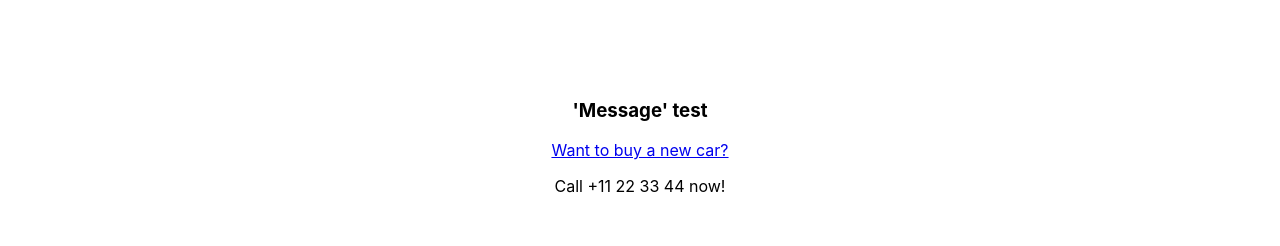
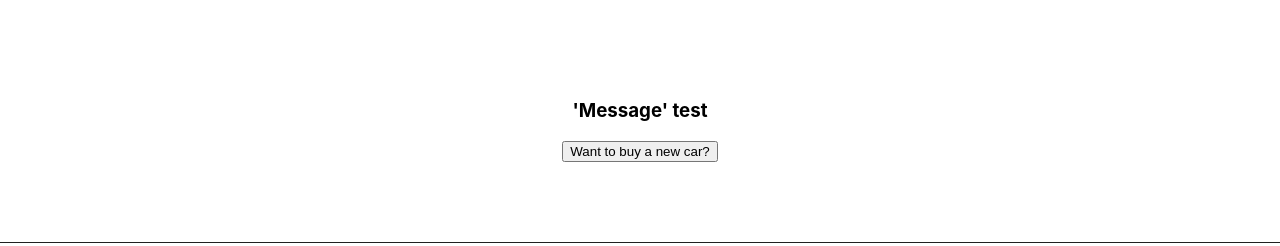
Before and after one commit to DamiMedrano/minutentag-react-challenge, a React (Create React App) app: page / in a window 1280 px wide. Shown: the top 246 px of the page. Built offline with nearby package versions, Linux system fonts and the light colour scheme.

Commit message:
Done with Message test (replaced anchor w button)

```diff
--- a/src/components/Message.jsx
+++ b/src/components/Message.jsx
@@ -1,7 +1,7 @@
 /*
- * The Message component contains an anchor element and
- * a paragraph below the anchor. Rendering of the paragraph
- * should be toggled by clicking on the anchor element
+ * The Message component contains an button element and
+ * a paragraph below the button. Rendering of the paragraph
+ * should be toggled by clicking on the button element
  * using the following logic:
  *
  * - At the start, the paragraph should not be rendered.
@@ -10,11 +10,21 @@
  * - Finish the Message component by implementing this logic.
  */
 
+import React, { useState } from "react";
+
 export function Message() {
-	return (
-		<>
-			<a href="#">Want to buy a new car?</a>
-			<p>Call +11 22 33 44 now!</p>
-		</>
-	);
+  const [isParagraphVisible, setIsParagraphVisible] = useState(false);
+
+  const toggleParagraph = () => {
+    setIsParagraphVisible(!isParagraphVisible);
+  };
+
+  return (
+    <>
+      <button onClick={toggleParagraph}>
+        {isParagraphVisible === true ? "Collapse message" : "Want to buy a new car?"}
+      </button>
+      {isParagraphVisible && <p>Call +11 22 33 44 now!</p>}
+    </>
+  );
 }
```
